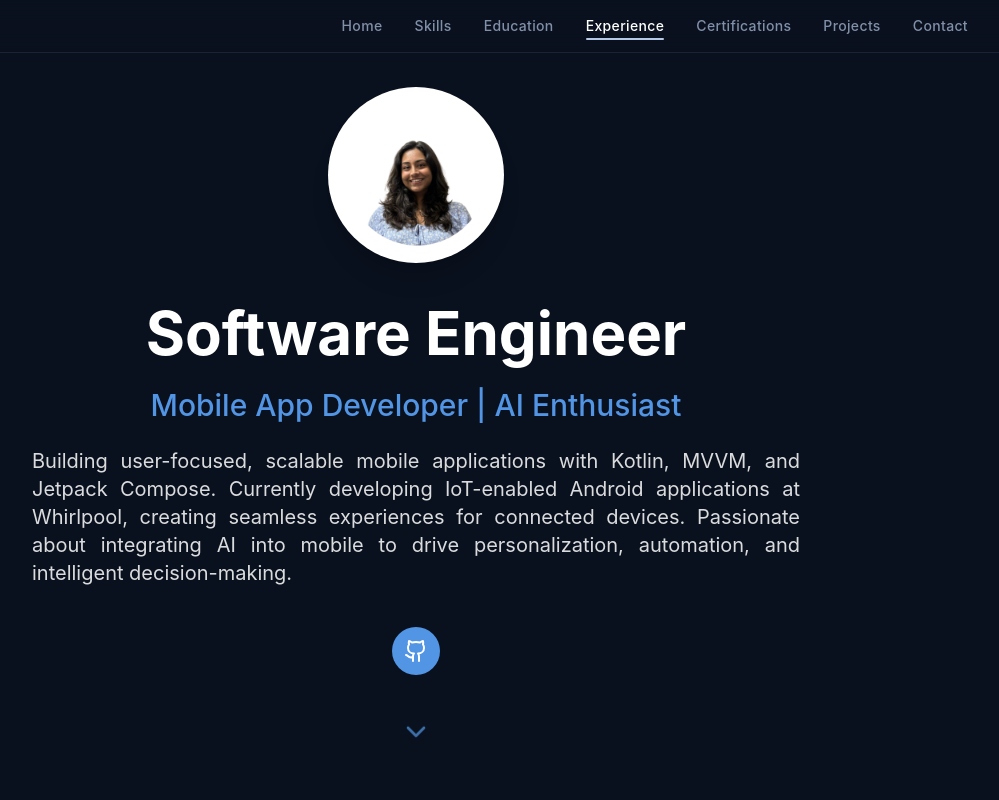
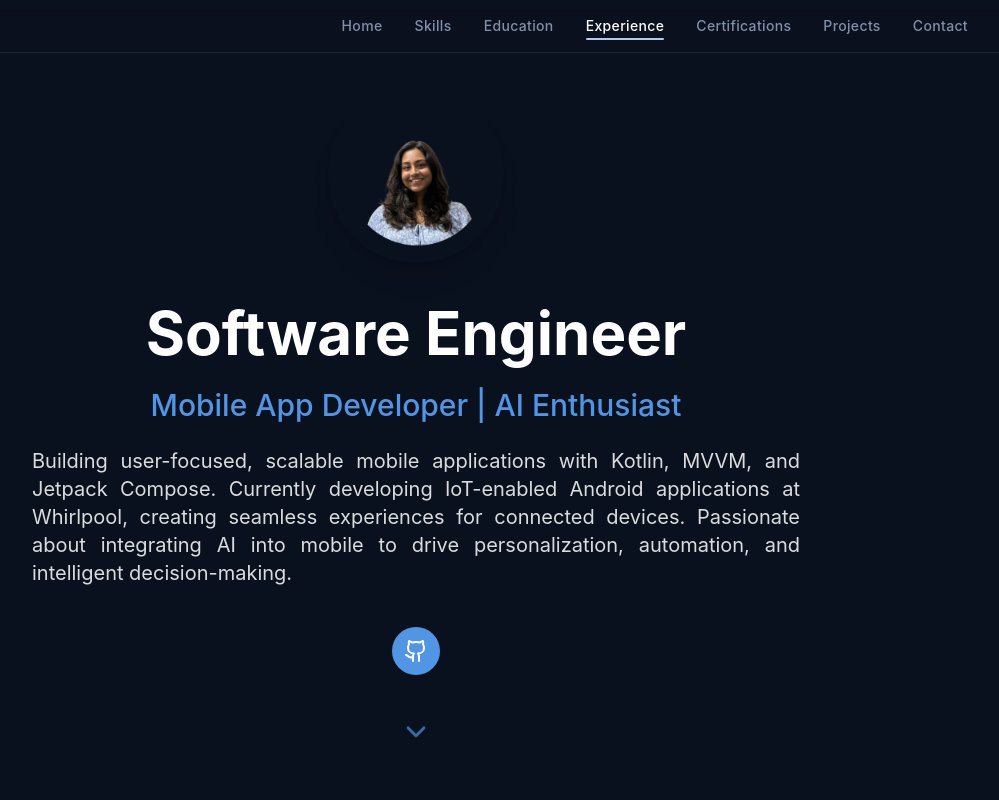
Before and after one commit to snehayadnik/Portfolio-Website, a React (Vite) app: page / in a window 1280 px wide. Shown: the top 800 px of the page, without its empty margins (224-1223 px from the left). Built offline with nearby package versions, Linux system fonts and the light colour scheme.

Commit message:
Updated Hero.tsx

```diff
--- a/src/components/Hero.tsx
+++ b/src/components/Hero.tsx
@@ -44,9 +44,9 @@ const Hero = () => {
         >
           {/* Profile Image */}
 <div className="mb-10 inline-block">
-  <div className="w-44 h-44 rounded-full overflow-hidden shadow-xl bg-white">
+  <div className="w-44 h-44 rounded-full overflow-hidden shadow-xl">
     <img
-      src="/profile.png"
+      src="/Screenshot_2025-10-25_110652-removebg-preview.png"
       alt="Profile"
       className="w-full h-full object-cover"
     />
```
